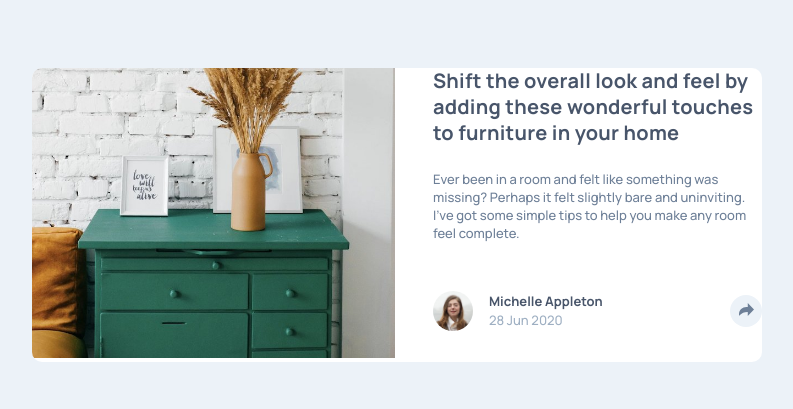
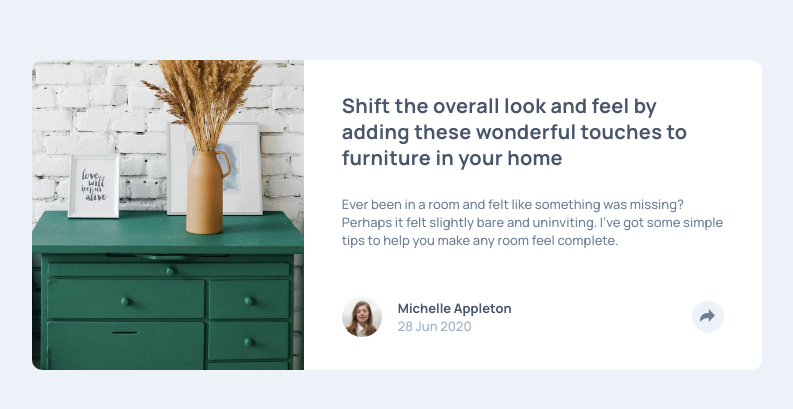
Before and after one commit to jkaps9/article-preview-component, a plain HTML site: page index.html in a window 1280 px wide. Shown: the part 249-658 px from the top of the page, without its empty margins (243-1036 px from the left). Drawn offline with Linux system fonts and the light colour scheme.

Commit message:
style on larger screens

```diff
--- a/styles.css
+++ b/styles.css
@@ -97,8 +97,6 @@ main {
   background-color: var(--white);
 
   .content {
-    width: 82%;
-    margin: 0 auto;
     display: flex;
     flex-direction: column;
     gap: 3rem;
@@ -133,5 +131,26 @@ main {
 @media (min-width: 48rem) {
   .article-preview {
     flex-direction: row;
+
+    .image {
+      max-width: clamp(14.3125rem, 10.3125rem + 8.3333vw, 17.8125rem);
+
+      img {
+        height: 100%;
+        object-fit: cover;
+      }
+    }
+
+    .content {
+      width: 100%;
+      padding: clamp(1.875rem, 3.3482rem + -1.6369vw, 2.5625rem)
+        clamp(2rem, 1.4286rem + 1.1905vw, 2.5rem);
+
+      padding-left: 0;
+    }
+
+    .row {
+      margin-bottom: 0;
+    }
   }
 }
```
Also changed, not shown: screenshot.png (added).
